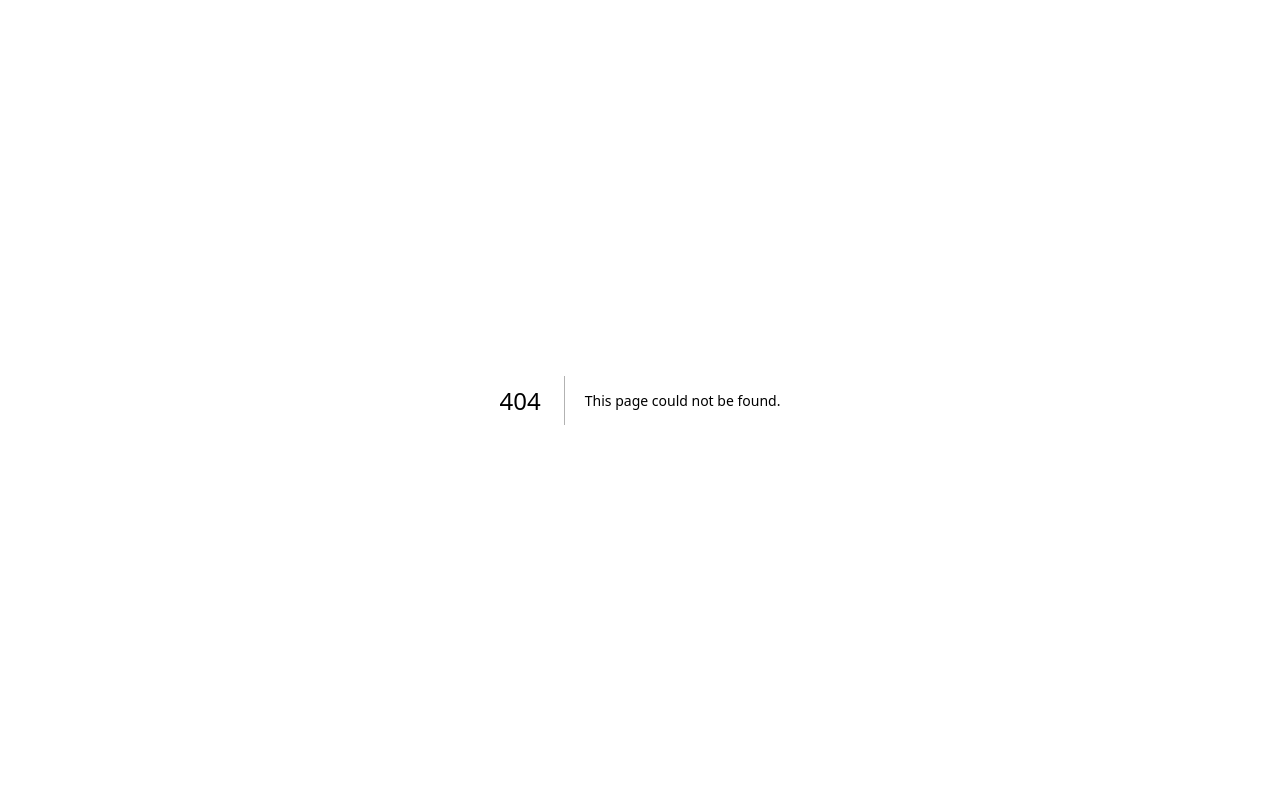
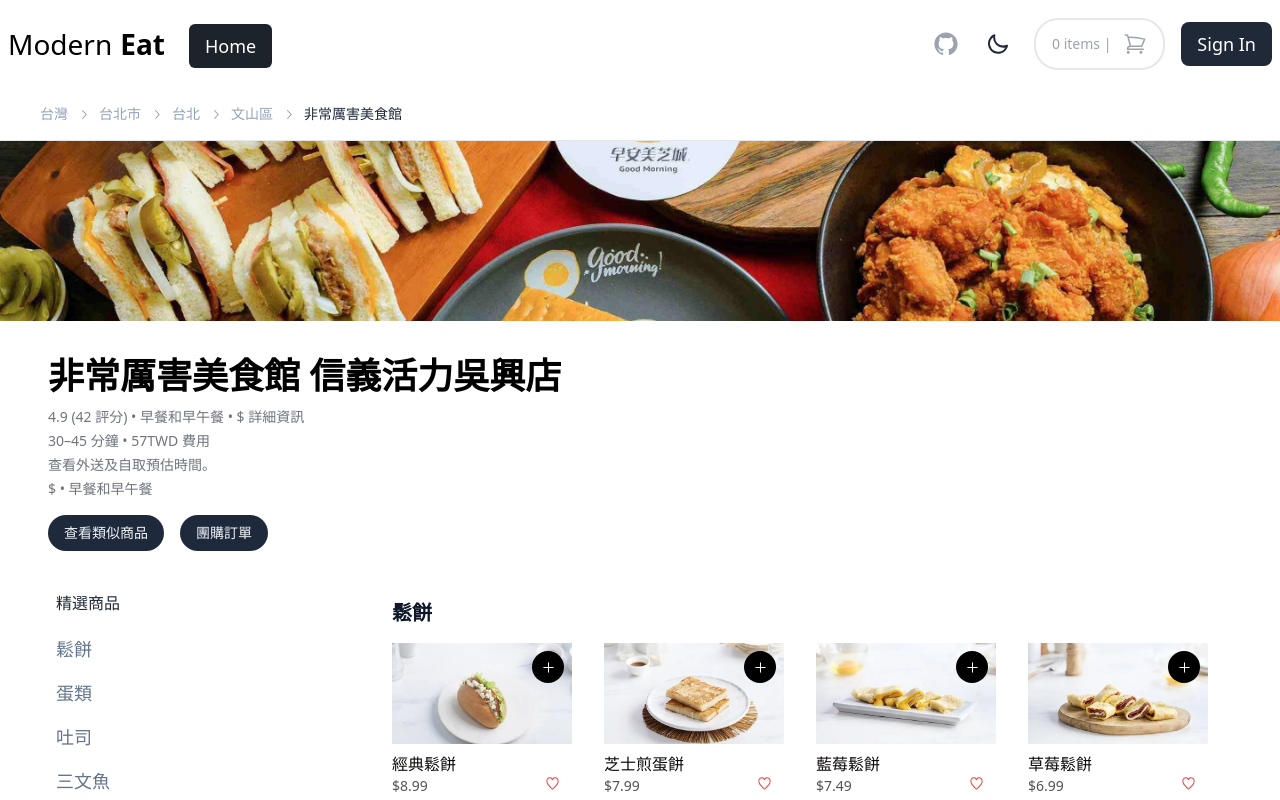
Before and after one commit to JiunJieLin/React-ModernEat, a Next.js app: page /shop in a window 1280 px wide. Before the commit this address had no page. Shown: the top 800 px of the page. Built offline with nearby package versions, Linux system fonts and the light colour scheme.

Commit message:
router ShopPage

```diff
--- a/src/components/HomePage/HomePage.jsx
+++ b/src/components/HomePage/HomePage.jsx
@@ -1,8 +1,10 @@
 import Flipcard from "./Flipcard";
+import Link from "next/link";
 import Navigation from "@/components/Navigation/Navigation.jsx";
 import PopularStores from "@/components/HomePage/PopularStores";
 import { ThemeContext } from "@/data/context";
 import { useContext } from "react";
+
 const HomePage = () => {
   const { darkMode } = useContext(ThemeContext);
   return (
@@ -19,9 +21,13 @@ const HomePage = () => {
             肚子餓了嗎？最多種類手刀下單！
           </p>
           <div className=" absolute top-[300px] left-10  text-[20px] flex gap-4  items-end">
-            <button className="px-2 py-3 text-white bg-slate-700 rounded-md hover:opacity-80">
+            <Link
+              href="/shop"
+              className="px-2 py-3 text-white bg-slate-700 rounded-md hover:opacity-80"
+            >
               尋找食物
-            </button>
+            </Link>
+
             <p className="font-bold ">
               或
               <a href="" className="underline ml-2">
--- a/src/components/Shop/Breadcrumb.jsx
+++ b/src/components/Shop/Breadcrumb.jsx
@@ -6,7 +6,7 @@ const Breadcrumb = () => {
   console.log("darkMode:", darkMode);
   return (
     <div className={`${darkMode && "dark"}`}>
-      <div className="hidden sm:flex py-4 border-b px-10 text-sm text-slate-400 ">
+      <div className="hidden sm:flex py-4 border-b px-10 text-sm text-slate-400 bg-white dark:bg-primary-dark">
         <div className="flex items-center mr-2">
           台灣
           <ChevronRightIcon className="ml-2" />
--- a/src/components/Shop/ExtraAction.jsx
+++ b/src/components/Shop/ExtraAction.jsx
@@ -1,11 +1,16 @@
+import { ThemeContext } from "@/data/context";
+import { useContext } from "react";
 const ExtraAction = () => {
+  const { darkMode } = useContext(ThemeContext);
   return (
-    <div className="px-12 flex gap-4">
-      <div className="dark:bg-slate-300 dark:text-slate-800 bg-slate-800 text-slate-100 px-4 text-sm py-2 rounded-3xl cursor-pointer hover:bg-slate-200 transition-opacity flex items-center gap-1 dark:hover:bg-slate-100">
-        查看類似商品
-      </div>
-      <div className="dark:bg-slate-300 dark:text-slate-800 px-4 text-sm py-2 rounded-3xl bg-slate-800 text-slate-100 cursor-pointer hover:bg-slate-200 transition-opacity flex items-center gap-1 dark:hover:bg-slate-100">
-        團購訂單
+    <div className={`${darkMode && "dark"}`}>
+      <div className="px-12 flex gap-4 bg-white dark:bg-primary-dark">
+        <div className="dark:bg-slate-300 dark:text-slate-800 bg-slate-800 text-slate-100 px-4 text-sm py-2 rounded-3xl cursor-pointer hover:bg-slate-200 transition-opacity flex items-center gap-1 dark:hover:bg-slate-100">
+          查看類似商品
+        </div>
+        <div className="dark:bg-slate-300 dark:text-slate-800 px-4 text-sm py-2 rounded-3xl bg-slate-800 text-slate-100 cursor-pointer hover:bg-slate-200 transition-opacity flex items-center gap-1 dark:hover:bg-slate-100">
+          團購訂單
+        </div>
       </div>
     </div>
   );
--- a/src/components/Shop/Shop.jsx
+++ b/src/components/Shop/Shop.jsx
@@ -1,3 +1,4 @@
+import { ProductProvider } from "@/data/context";
 import Navigation from "@/components/Navigation/Navigation";
 import Breadcrumb from "@/components/Shop/Breadcrumb";
 import Advertisement from "@/components/Shop/Advertisement";
@@ -5,12 +6,11 @@ import ShopInfo from "@/components/Shop/ShopInfo";
 import ExtraAction from "@/components/Shop/ExtraAction";
 import ShopMenu from "@/components/Shop/ShopMenu";
 import ShoppingList from "@/components/ShoppingList/ShoppingList";
-import { ThemeContext } from "@/data/context";
-import { useContext } from "react";
+
 const Shop = () => {
-  const { darkMode } = useContext(ThemeContext);
   return (
-    <div className={`${darkMode && "dark"}`}>
+    <ProductProvider>
+      <div>
         <main className="min-h-screen mx-auto max-w-[1920px] bg-white dark:bg-primary-dark">
           <Navigation />
           <Breadcrumb />
@@ -20,6 +20,7 @@ const Shop = () => {
           <ShopMenu />
         </main>
       </div>
+    </ProductProvider>
   );
 };
 
--- a/src/components/Shop/ShopInfo.jsx
+++ b/src/components/Shop/ShopInfo.jsx
@@ -4,7 +4,7 @@ const ShopInfo = () => {
   const { darkMode } = useContext(ThemeContext);
   return (
     <div className={`${darkMode && "dark"}`}>
-      <div className="px-12 sm:mt-7 mb-4 space-y-1 mt-4 ">
+      <div className="px-12 sm:pt-7 pb-4 space-y-1 pt-4 bg-white dark:bg-primary-dark ">
         <h4 className=" gap-2 text-[19px] sm:text-[36px] font-bold text-black dark:text-slate-200">
           非常厲害美食館 信義活力吳興店
         </h4>
--- a/src/pages/index.js
+++ b/src/pages/index.js
@@ -1,5 +1,4 @@
 import { ProductProvider } from "@/data/context";
-import Shop from "@/components/Shop/Shop";
 import Footer from "@/components/Footer";
 import HomePage from "@/components/HomePage/HomePage";
 const Home = () => {
@@ -7,7 +6,6 @@ const Home = () => {
     <ProductProvider>
       <main className="min-h-screen mx-auto max-w-[1920px] relative">
         <HomePage />
-        {/* <Shop /> */}
         <Footer />
       </main>
     </ProductProvider>
--- /dev/null
+++ b/src/pages/shop.js
@@ -0,0 +1,5 @@
+import Shop from "@/components/Shop/Shop";
+const ShopPage = () => {
+  return <Shop />;
+};
+export default ShopPage;
```
Lines whose indentation alone changed are shown as unchanged.
